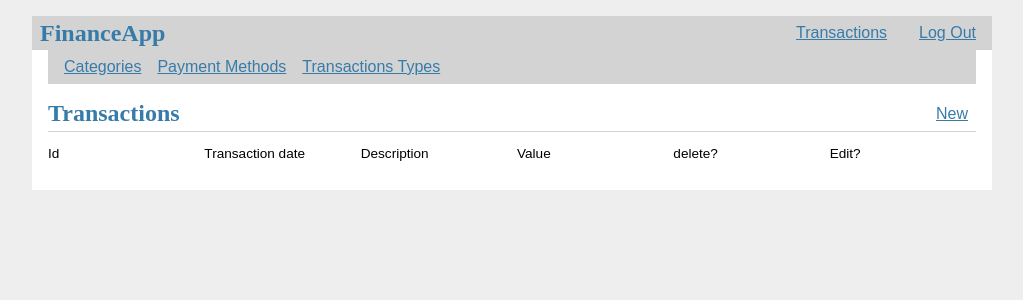
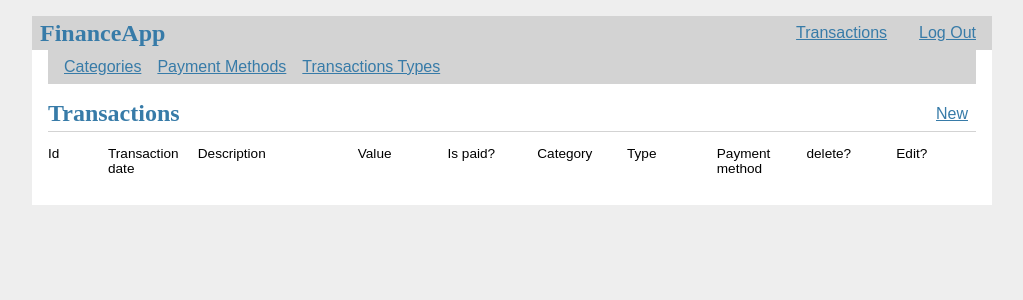
Before and after one commit to georgeduranh/FinanceApp, a Flask app: page / in a window 1280 px wide. Shown: the top 300 px of the page, without its empty margins (128-1151 px from the left). Run offline with Flask 2, Linux system fonts and the light colour scheme; the visitor is signed in with stand-in values (Sample User, id 1); data comes from the database, SQL or seed files in the repository; data that the repository does not hold is empty.

Commit message:
Adding more values to the index transaction view

```diff
--- a/financeapp/static/css/style.css
+++ b/financeapp/static/css/style.css
@@ -95,7 +95,7 @@ html {
 
   .transactions > header > div{
     display: grid;
-    grid-template-columns: repeat(6, 1fr);
+    grid-template-columns: 50px repeat(1, 1fr) 150px repeat(7, 1fr);
     grid-gap: 10px;
     margin: 0px;
   }
@@ -144,5 +144,6 @@ html {
 
   input[type=submit] {
     align-self: start;
-    min-width: 10em;
+    min-width: 4em;
+    margin-top: 0.5em;
   }
--- a/financeapp/templates/base.html
+++ b/financeapp/templates/base.html
@@ -4,6 +4,8 @@
   rel="stylesheet"
   href="{{ url_for('static', filename='css/style.css') }}"
 />
+
+<script src="{{url_for('static', filename='js/index.js')}}"></script>
 <nav>
   <h1>FinanceApp</h1>
   <ul>
--- a/financeapp/templates/transactions/index.html
+++ b/financeapp/templates/transactions/index.html
@@ -11,6 +11,10 @@
       <p>Transaction date</p>
       <p>Description</p>
       <p>Value</p>
+      <p>Is paid?</p>
+      <p>Category</p>
+      <p>Type</p>
+      <p>Payment method</p>
       <p>delete?</p>
       <p>Edit?</p>
     </div>
@@ -26,6 +30,25 @@
       <p>{{ transaction['date_tx'] }}</p>
       <p class="body">{{ transaction['description'] }}</p>
       <p>{{ transaction['amount'] }}</p>
+      <p>{{ transaction['is_paid'] }}</p>
+
+      {% for category in categories %} {% if category['id_categories'] ==
+      transaction['category_id'] %}
+      <p>{{ category['category']}}</p>
+      {% endif %} {% endfor %}
+
+      <!--transaction_type -->
+      {% for type in transaction_types %} {% if type['id'] ==
+      transaction['type_id'] %}
+      <p>{{ type['transaction_type']}}</p>
+      {% endif %} {% endfor %}
+
+      <!--Payment method-->
+      {% for payment_method in payment_methods %} {% if payment_method['id'] ==
+      transaction['type_id'] %}
+
+      <p>{{ payment_method['payment_method']}}</p>
+      {% endif %} {% endfor %}
 
       <form
         action="{{ url_for('transactions.delete', id=transaction['id']) }}"
--- a/financeapp/transactions.py
+++ b/financeapp/transactions.py
@@ -1,4 +1,5 @@
 from datetime import datetime
+from datetime import date
 
 from flask import (
     Blueprint, flash, g, redirect, render_template, request, url_for
@@ -16,13 +17,18 @@ bp = Blueprint('transactions', __name__)
 @login_required
 def index():
     db = get_db()
+    categories = get_categories()
+    payment_methods =  get_payment_methods()
+    transaction_types =  get_transaction_types()
+
     transactions = db.execute(
-        'SELECT t.id, t.registered_time, t.user_id, t.description, t.amount, t.date_tx'
+        'SELECT t.id, t.registered_time, t.user_id, t.description, t.amount, t.date_tx, t.is_paid, category_id, payment_method_id, type_id'
         ' FROM transactions t JOIN users u ON t.user_id = u.id Where t.user_id = ?'
+
         ' ORDER BY registered_time DESC', (g.user['id'],)
     ).fetchall()
 
-    return render_template('transactions/index.html', transactions=transactions)
+    return render_template('transactions/index.html', transactions=transactions, categories=categories, payment_methods=payment_methods, transaction_types=transaction_types)
 
 
 
@@ -69,9 +75,15 @@ def create():
     payment_methods =  get_payment_methods()
     transaction_types =  get_transaction_types()
 
+    # mm/dd/y
+    today = date.today()
+    default_date = today.strftime("%m/%d/%Y")
+    #print(default_date)
+
+
 
     if request.method == 'POST':
-        date = request.form['date']
+        date_tx = request.form['date_tx']
         description = request.form['description']
         is_paid = request.form['is_paid']
         category_id = request.form['category_id']
@@ -82,7 +94,7 @@ def create():
 
         error = None
 
-        if not date:
+        if not date_tx:
             error = 'date is required.'
 
         if not description:
@@ -111,12 +123,12 @@ def create():
             db = get_db()
             db.execute(
                 "INSERT INTO transactions (date_tx, description, is_paid, category_id, payment_method_id, user_id, type_id, amount) VALUES (?, ?, ?, ?, ?, ?, ?, ?)",
-                ( date, description, is_paid, category_id, payment_method_id, g.user['id'], type_id, amount),
+                ( date_tx, description, is_paid, category_id, payment_method_id, g.user['id'], type_id, amount),
             )
             db.commit()
             return redirect(url_for('transactions.index'))
 
-    return render_template('transactions/create.html', categories=categories, payment_methods=payment_methods, transaction_types=transaction_types)
+    return render_template('transactions/create.html', categories=categories, payment_methods=payment_methods, transaction_types=transaction_types, default_date=default_date)
 
 
 def get_tx(id, check_author=True):
```
Also changed, not shown: financeapp/static/js/index.js (added, +9 -0 lines), financeapp/templates/transactions/create.html (+8 -2 lines).
